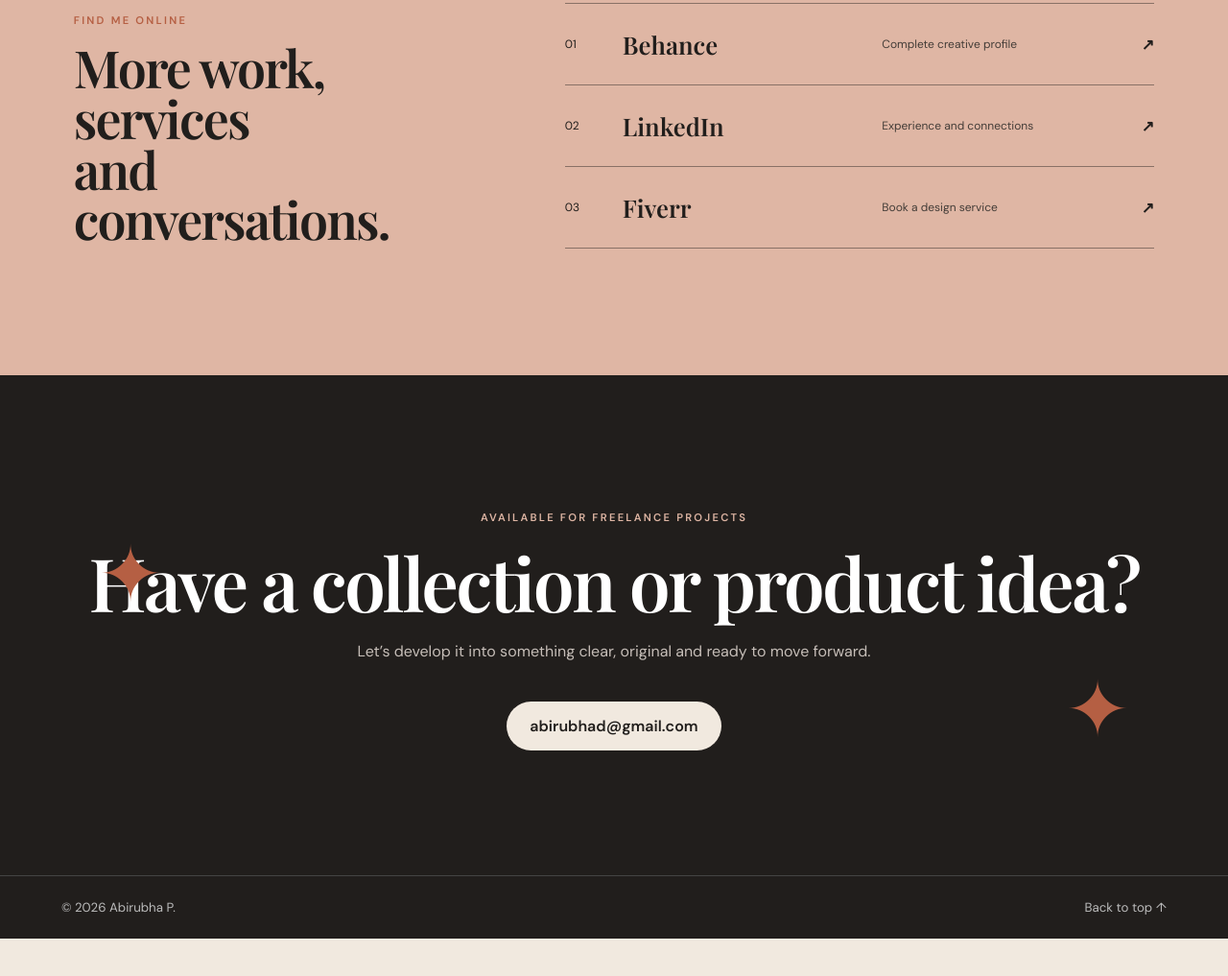
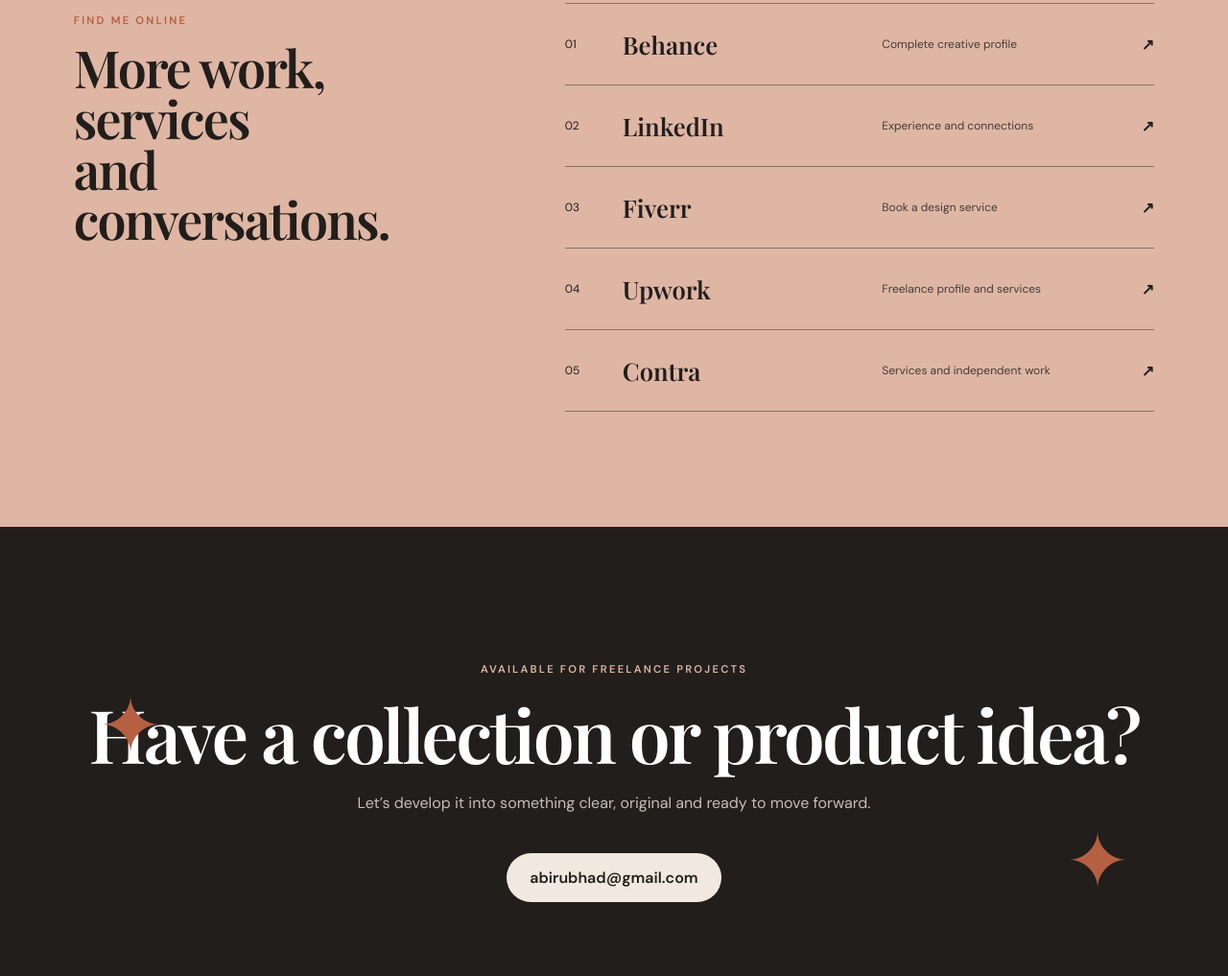
Before and after one commit to Abirubha/abirubha-portfolio, a plain HTML site: page index.html in a window 1280 px wide. Shown: the part 6506-7523 px from the top of the page at 96% size. Before the commit the page ends 7484 px from the top, so only its background shows below. Drawn offline with nearby package versions, Linux system fonts and the light colour scheme; a web font is replaced by a local one.

Commit message:
Add Upwork and Contra profile links

```diff
--- a/index.html
+++ b/index.html
@@ -168,6 +168,8 @@
         <a href="https://www.behance.net/abirubhap" target="_blank" rel="noopener"><span>01</span><strong>Behance</strong><small>Complete creative profile</small><b>↗</b></a>
         <a href="https://www.linkedin.com/in/abirubha-palanisamy-6485b91b5" target="_blank" rel="noopener"><span>02</span><strong>LinkedIn</strong><small>Experience and connections</small><b>↗</b></a>
         <a href="https://www.fiverr.com/abirubhad" target="_blank" rel="noopener"><span>03</span><strong>Fiverr</strong><small>Book a design service</small><b>↗</b></a>
+        <a href="https://www.upwork.com/freelancers/~012f83aa2a679bc6e8" target="_blank" rel="noopener"><span>04</span><strong>Upwork</strong><small>Freelance profile and services</small><b>↗</b></a>
+        <a href="https://contra.com/abirubha_z03t94zj" target="_blank" rel="noopener"><span>05</span><strong>Contra</strong><small>Services and independent work</small><b>↗</b></a>
       </div>
     </section>
 
```
